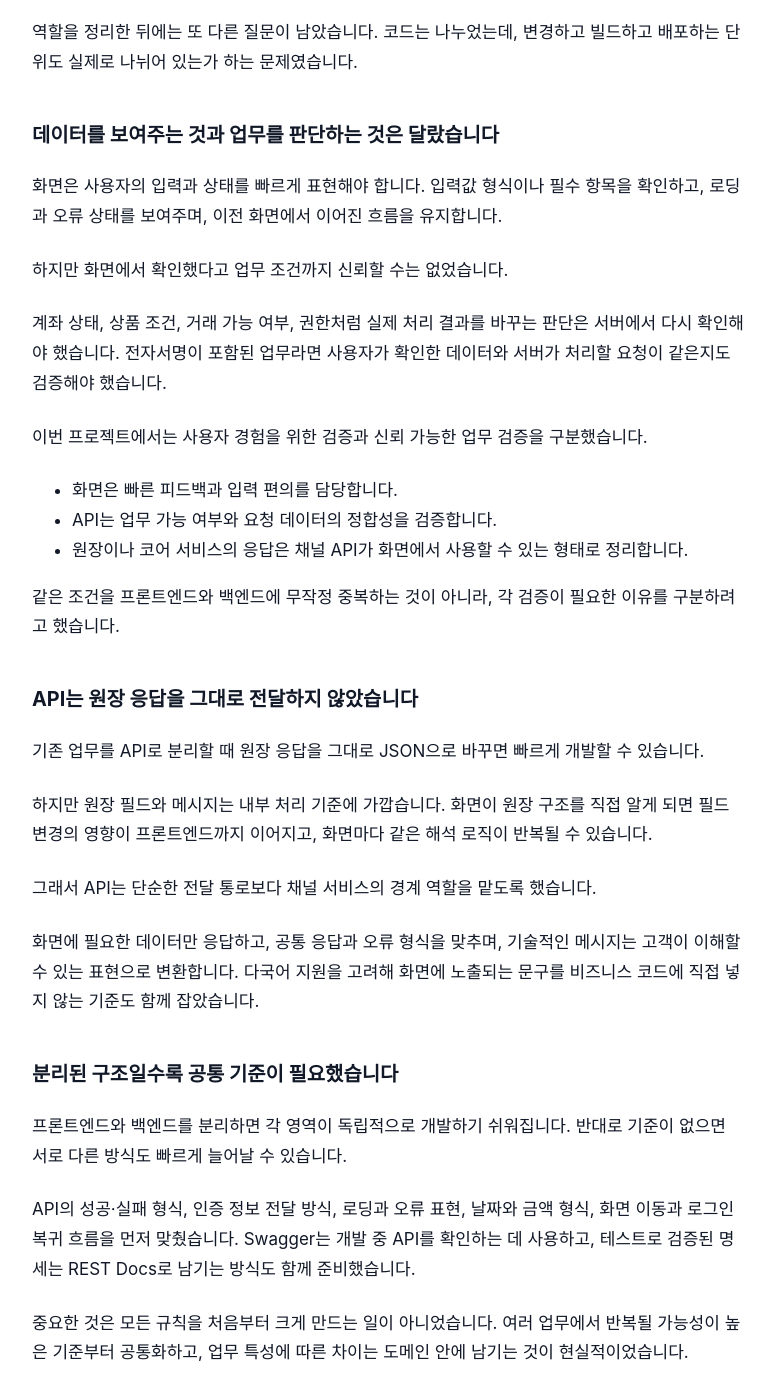
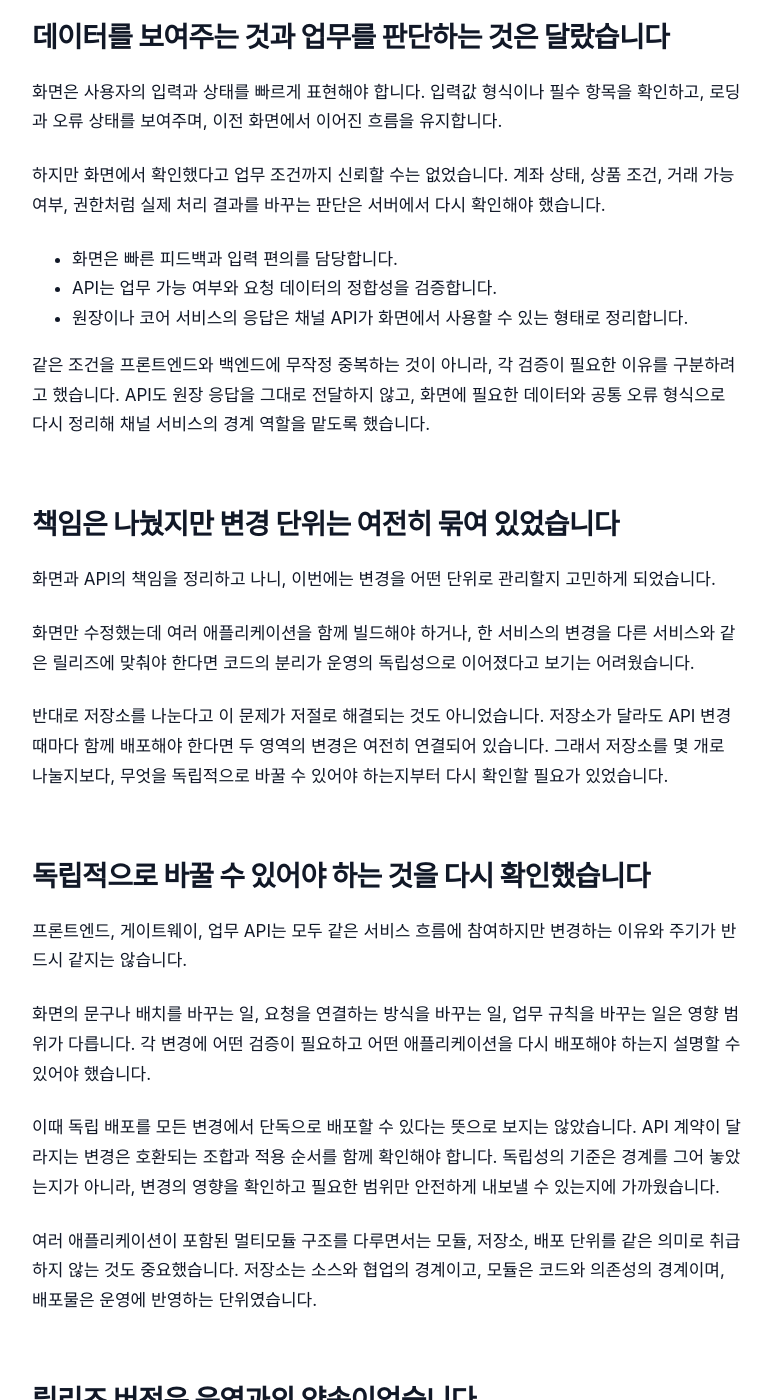
Before and after one commit to daxuan0101/archilog, a Jekyll site: the page built from _posts/2026-09-27-splitting-ui-and-api-with-react-spring.md, in a window 1280 px wide and 1400 px high, scrolled down 899 px. Shown: the whole window, without its empty margins (252-1026 px from the left). Built offline with Jekyll 4.4.1, drawn with Linux system fonts in a browser that asks for light colours; some of the changed text lies outside the part shown.

Commit message:
content: restructure react-spring split article to match Archilog style rules
Co-Authored-By: Claude Sonnet 5 <noreply@anthropic.com>

```diff
--- a/_posts/2026-09-27-splitting-ui-and-api-with-react-spring.md
+++ b/_posts/2026-09-27-splitting-ui-and-api-with-react-spring.md
@@ -3,12 +3,10 @@ title: "React와 Spring Boot를 나눈 뒤, 배포 기준도 달라졌습니다"
 subtitle: "역할의 경계를 변경·빌드·릴리즈의 단위까지 연결하며"
 category: "Web Platform"
 series: "웹플랫폼 전환"
-tags: [React, SpringBoot, Frontend, Backend, API, WebView, 웹플랫폼, 멀티모듈, 배포]
+tags: [React, SpringBoot, Frontend, Backend, API, 웹플랫폼, 멀티모듈, 배포]
 featured: false
 migration_status: "rewritten"
 ---
-
-## 화면과 API를 나누면 끝이라고 생각했습니다
 
 React와 Spring Boot로 구조를 나누면 프론트엔드와 백엔드의 역할이 명확해질 것이라고 생각했습니다.
 
@@ -16,97 +14,46 @@ React와 Spring Boot로 구조를 나누면 프론트엔드와 백엔드의 역
 
 역할을 정리한 뒤에는 또 다른 질문이 남았습니다. 코드는 나누었는데, 변경하고 빌드하고 배포하는 단위도 실제로 나뉘어 있는가 하는 문제였습니다.
 
-### 데이터를 보여주는 것과 업무를 판단하는 것은 달랐습니다
+## 데이터를 보여주는 것과 업무를 판단하는 것은 달랐습니다
 
 화면은 사용자의 입력과 상태를 빠르게 표현해야 합니다. 입력값 형식이나 필수 항목을 확인하고, 로딩과 오류 상태를 보여주며, 이전 화면에서 이어진 흐름을 유지합니다.
 
-하지만 화면에서 확인했다고 업무 조건까지 신뢰할 수는 없었습니다.
-
-계좌 상태, 상품 조건, 거래 가능 여부, 권한처럼 실제 처리 결과를 바꾸는 판단은 서버에서 다시 확인해야 했습니다. 전자서명이 포함된 업무라면 사용자가 확인한 데이터와 서버가 처리할 요청이 같은지도 검증해야 했습니다.
-
-이번 프로젝트에서는 사용자 경험을 위한 검증과 신뢰 가능한 업무 검증을 구분했습니다.
+하지만 화면에서 확인했다고 업무 조건까지 신뢰할 수는 없었습니다. 계좌 상태, 상품 조건, 거래 가능 여부, 권한처럼 실제 처리 결과를 바꾸는 판단은 서버에서 다시 확인해야 했습니다.
 
 - 화면은 빠른 피드백과 입력 편의를 담당합니다.
 - API는 업무 가능 여부와 요청 데이터의 정합성을 검증합니다.
 - 원장이나 코어 서비스의 응답은 채널 API가 화면에서 사용할 수 있는 형태로 정리합니다.
 
-같은 조건을 프론트엔드와 백엔드에 무작정 중복하는 것이 아니라, 각 검증이 필요한 이유를 구분하려고 했습니다.
+같은 조건을 프론트엔드와 백엔드에 무작정 중복하는 것이 아니라, 각 검증이 필요한 이유를 구분하려고 했습니다. API도 원장 응답을 그대로 전달하지 않고, 화면에 필요한 데이터와 공통 오류 형식으로 다시 정리해 채널 서비스의 경계 역할을 맡도록 했습니다.
 
-### API는 원장 응답을 그대로 전달하지 않았습니다
-
-기존 업무를 API로 분리할 때 원장 응답을 그대로 JSON으로 바꾸면 빠르게 개발할 수 있습니다.
-
-하지만 원장 필드와 메시지는 내부 처리 기준에 가깝습니다. 화면이 원장 구조를 직접 알게 되면 필드 변경의 영향이 프론트엔드까지 이어지고, 화면마다 같은 해석 로직이 반복될 수 있습니다.
-
-그래서 API는 단순한 전달 통로보다 채널 서비스의 경계 역할을 맡도록 했습니다.
-
-화면에 필요한 데이터만 응답하고, 공통 응답과 오류 형식을 맞추며, 기술적인 메시지는 고객이 이해할 수 있는 표현으로 변환합니다. 다국어 지원을 고려해 화면에 노출되는 문구를 비즈니스 코드에 직접 넣지 않는 기준도 함께 잡았습니다.
-
-### 분리된 구조일수록 공통 기준이 필요했습니다
-
-프론트엔드와 백엔드를 분리하면 각 영역이 독립적으로 개발하기 쉬워집니다. 반대로 기준이 없으면 서로 다른 방식도 빠르게 늘어날 수 있습니다.
-
-API의 성공·실패 형식, 인증 정보 전달 방식, 로딩과 오류 표현, 날짜와 금액 형식, 화면 이동과 로그인 복귀 흐름을 먼저 맞췄습니다. Swagger는 개발 중 API를 확인하는 데 사용하고, 테스트로 검증된 명세는 REST Docs로 남기는 방식도 함께 준비했습니다.
-
-중요한 것은 모든 규칙을 처음부터 크게 만드는 일이 아니었습니다. 여러 업무에서 반복될 가능성이 높은 기준부터 공통화하고, 업무 특성에 따른 차이는 도메인 안에 남기는 것이 현실적이었습니다.
-
-## 책임은 분리됐지만 변경 단위는 여전히 묶여 있었습니다
+## 책임은 나눴지만 변경 단위는 여전히 묶여 있었습니다
 
 화면과 API의 책임을 정리하고 나니, 이번에는 변경을 어떤 단위로 관리할지 고민하게 되었습니다.
 
 화면만 수정했는데 여러 애플리케이션을 함께 빌드해야 하거나, 한 서비스의 변경을 다른 서비스와 같은 릴리즈에 맞춰야 한다면 코드의 분리가 운영의 독립성으로 이어졌다고 보기는 어려웠습니다.
 
-반대로 저장소를 나눈다고 이 문제가 저절로 해결되는 것도 아니었습니다. 저장소가 달라도 API 변경 때마다 함께 배포해야 한다면 두 영역의 변경은 여전히 연결되어 있습니다.
+반대로 저장소를 나눈다고 이 문제가 저절로 해결되는 것도 아니었습니다. 저장소가 달라도 API 변경 때마다 함께 배포해야 한다면 두 영역의 변경은 여전히 연결되어 있습니다. 그래서 저장소를 몇 개로 나눌지보다, 무엇을 독립적으로 바꿀 수 있어야 하는지부터 다시 확인할 필요가 있었습니다.
 
-그래서 저장소를 몇 개로 나눌지보다, 무엇을 독립적으로 바꿀 수 있어야 하는지부터 다시 확인할 필요가 있었습니다.
-
-## 무엇을 독립적으로 바꿀 수 있어야 하는가
+## 독립적으로 바꿀 수 있어야 하는 것을 다시 확인했습니다
 
 프론트엔드, 게이트웨이, 업무 API는 모두 같은 서비스 흐름에 참여하지만 변경하는 이유와 주기가 반드시 같지는 않습니다.
 
 화면의 문구나 배치를 바꾸는 일, 요청을 연결하는 방식을 바꾸는 일, 업무 규칙을 바꾸는 일은 영향 범위가 다릅니다. 각 변경에 어떤 검증이 필요하고 어떤 애플리케이션을 다시 배포해야 하는지 설명할 수 있어야 했습니다.
 
-이때 독립 배포를 모든 변경에서 단독으로 배포할 수 있다는 뜻으로 보지는 않았습니다. API 계약이 달라지는 변경은 호환되는 조합과 적용 순서를 함께 확인해야 합니다. 화면이 먼저 바뀌어도 되는지, 서버가 기존 요청을 계속 지원할 수 있는지에 따라 배포 계획도 달라집니다.
+이때 독립 배포를 모든 변경에서 단독으로 배포할 수 있다는 뜻으로 보지는 않았습니다. API 계약이 달라지는 변경은 호환되는 조합과 적용 순서를 함께 확인해야 합니다. 독립성의 기준은 경계를 그어 놓았는지가 아니라, 변경의 영향을 확인하고 필요한 범위만 안전하게 내보낼 수 있는지에 가까웠습니다.
 
-독립성의 기준은 경계를 그어 놓았는지가 아니라, 변경의 영향을 확인하고 필요한 범위만 안전하게 내보낼 수 있는지에 가까웠습니다.
-
-## 멀티모듈과 저장소의 역할을 구분했습니다
-
-여러 애플리케이션이 포함된 멀티모듈 구조를 다루면서는 모듈, 저장소, 배포 단위를 같은 의미로 취급하지 않는 것이 중요했습니다.
-
-함께 변경되는 코드와 공통 의존성을 한 구조 안에서 관리하는 일에는 멀티모듈이 도움이 됩니다. 하지만 공통 코드를 묶었다고 모든 애플리케이션이 하나의 배포물이 되어야 하는 것은 아닙니다. 라이브러리로 사용하는 모듈과 실제 실행되는 애플리케이션을 구분하고, 서비스별로 필요한 빌드 대상과 산출물을 식별할 수 있어야 했습니다.
-
-프론트엔드와 백엔드를 별도 저장소로 관리할지도 같은 관점에서 보았습니다. 변경 주기와 검수 책임, 릴리즈 흐름을 각각 관리할 필요가 있는지가 판단 기준이었습니다. 언어와 도구가 다르다는 사실만으로 저장소 분리가 반드시 필요한 것은 아니었습니다.
-
-공통 모듈을 바꿀 때에는 이를 사용하는 애플리케이션의 영향 범위를 함께 확인해야 합니다. 서비스별 빌드가 가능하다는 사실만으로 공통 코드의 변경 영향까지 사라지지는 않기 때문입니다.
-
-결국 저장소는 소스와 협업의 경계이고, 모듈은 코드와 의존성의 경계이며, 배포물은 운영에 반영하는 단위였습니다. 이 관계가 명확해야 어떤 변경이 어느 서비스의 배포로 이어지는지 추적할 수 있었습니다.
+여러 애플리케이션이 포함된 멀티모듈 구조를 다루면서는 모듈, 저장소, 배포 단위를 같은 의미로 취급하지 않는 것도 중요했습니다. 저장소는 소스와 협업의 경계이고, 모듈은 코드와 의존성의 경계이며, 배포물은 운영에 반영하는 단위였습니다.
 
 ## 릴리즈 버전은 운영과의 약속이었습니다
 
 개발 브랜치는 계속 바뀝니다. 같은 브랜치 이름이라도 어느 시점의 코드를 빌드했는지에 따라 결과가 달라질 수 있습니다. 그래서 브랜치 이름만으로 운영에 반영할 대상을 설명하기에는 부족했습니다.
 
-사내 이행 절차 안에서는 검수한 코드와 빌드 산출물, 운영 반영 대상을 이어서 확인할 수 있어야 했습니다. 버전은 그 연결을 설명하는 약속이었습니다.
-
 - 어떤 소스 변경을 기준으로 빌드했는가
 - 어떤 애플리케이션의 산출물이며 어떤 릴리즈에 포함되는가
 - 검수한 산출물과 실제 반영할 산출물이 같은가
 - 함께 사용하는 화면과 API의 버전 조합은 호환되는가
-- 문제가 생겼을 때 어떤 이전 산출물로 돌아갈 수 있는가
 
 재현 가능한 배포를 위해서는 버전 이름을 붙이는 것에서 한 걸음 더 나아가야 했습니다. 소스 기준점뿐 아니라 의존성과 빌드 환경을 추적하고, 검증한 산출물을 보관해 이행 대상과 연결할 필요가 있었습니다.
-
-같은 소스로 다시 빌드하는 일과 이미 검증한 산출물을 다시 배포하는 일도 구분해야 합니다. 운영 반영 시점에 새로 만들어진 파일이라면 앞서 검수한 대상과 같은지 다시 확인해야 하기 때문입니다.
-
-중요한 것은 특정 브랜치 규칙이나 배포 도구를 선택하는 일보다, 개발과 운영이 같은 버전과 같은 산출물을 가리키도록 만드는 일이었습니다.
-
-## 역할의 분리는 운영 방식까지 이어져야 했습니다
-
-React와 Spring Boot로 구조를 분리하는 목적은 화면은 React로, 서버는 Spring Boot로 만든다는 설명에 머물지 않았습니다.
-
-화면은 표현과 변경에 유연해지고, 서버는 인증과 업무 검증을 신뢰할 수 있게 맡아야 했습니다. 그 책임을 유지하면서 각 영역을 안전하게 바꾸려면 빌드, 검수, 버전, 배포의 기준도 함께 맞아야 했습니다.
-
-고객은 프론트엔드와 백엔드의 경계를 구분하지 않습니다. 앱까지 포함된 WebView 서비스라면 로그인 복귀와 화면 이동도 하나의 흐름으로 이어져야 합니다. 내부의 분리가 고객 경험의 단절로 이어지지 않도록 연결 지점을 확인하는 일은 여전히 필요했습니다.
 
 ## 좋은 분리는 변경의 영향을 예측할 수 있게 합니다
 
@@ -114,4 +61,4 @@ React와 Spring Boot로 구조를 분리하는 목적은 화면은 React로, 서
 
 좋은 분리는 경계를 많이 만드는 일이 아니라는 생각이 들었습니다. 어떤 코드를 바꾸면 무엇을 확인해야 하고, 어느 산출물을 배포해야 하며, 문제가 생기면 어디로 돌아가야 하는지 설명할 수 있게 만드는 일에 가까웠습니다.
 
-React와 Spring Boot를 나눈 뒤 달라진 것은 기술 구조만이 아니었습니다. 변경을 준비하고 운영에 전달하는 기준도 함께 정리해야 했습니다.
+고객은 프론트엔드와 백엔드의 경계를 구분하지 않습니다. React와 Spring Boot를 나눈 뒤 달라진 것은 기술 구조만이 아니었습니다. 변경을 준비하고 운영에 전달하는 기준도 함께 정리해야 하는 문제로 이어졌습니다.
```
